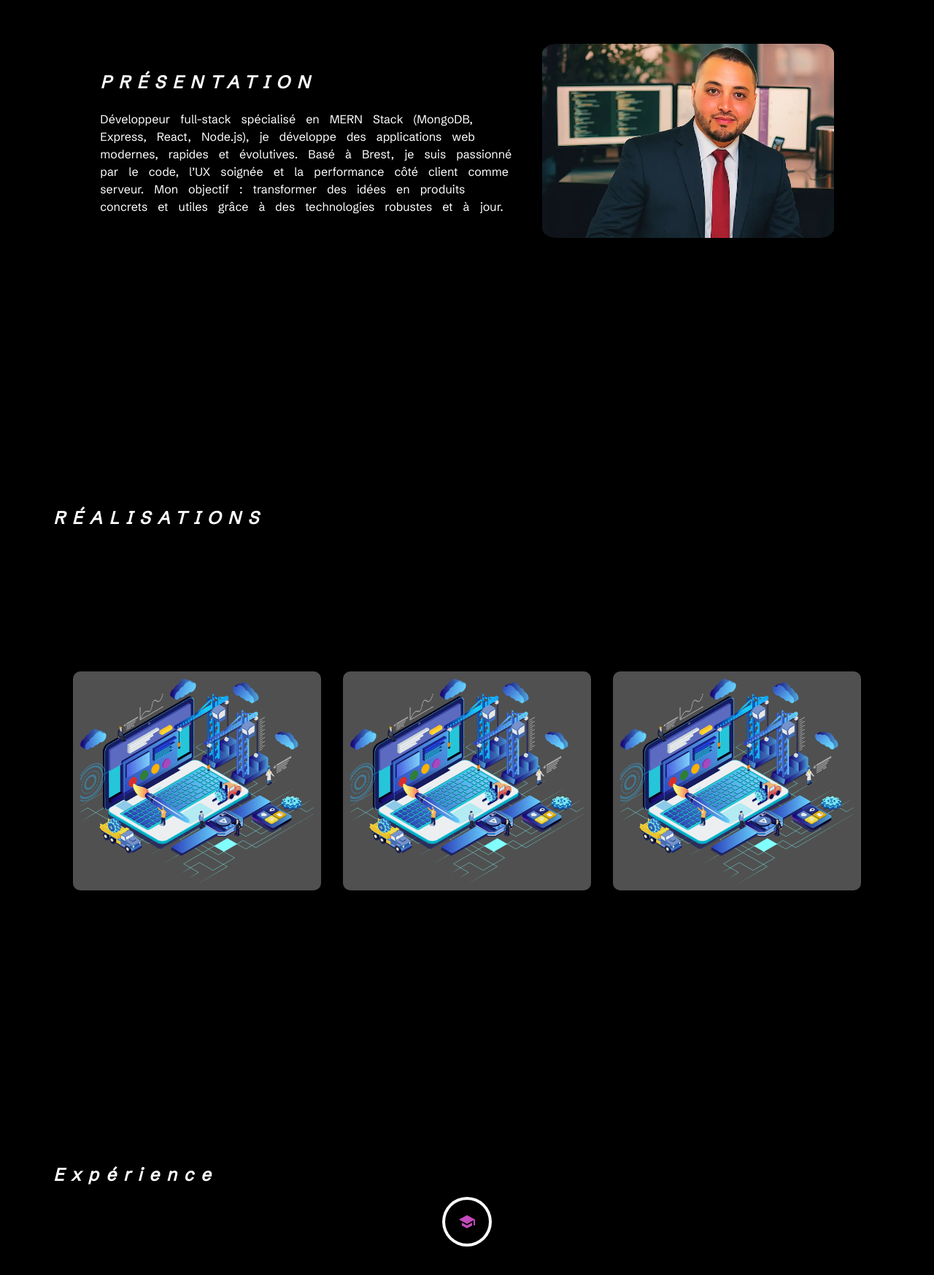
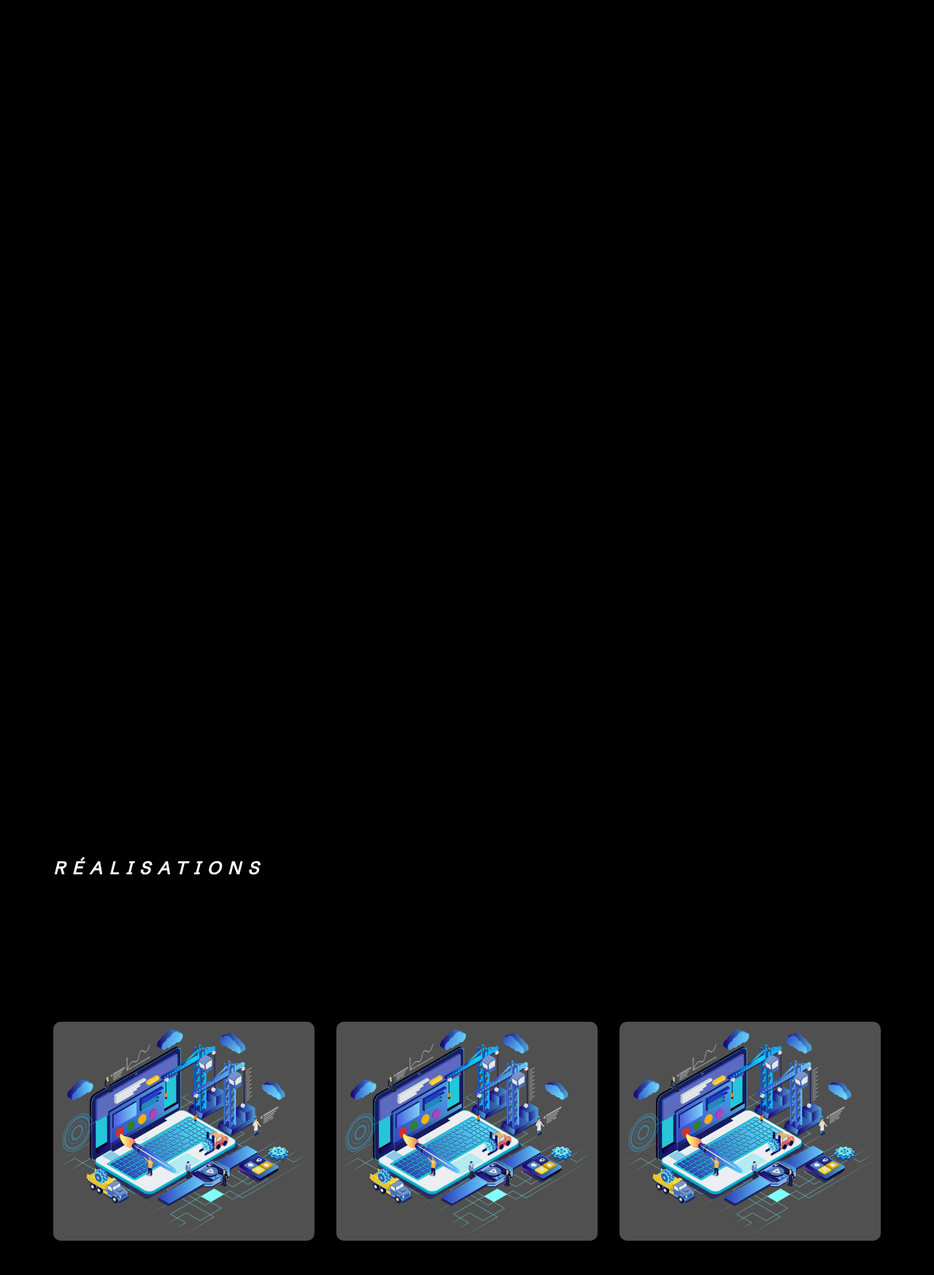
Before and after one commit to djerbiano/portfolio2025, a Next.js app: page / in a window 1280 px wide. Shown: the part 1015-2762 px from the top of the page at 73% size. Built offline with nearby package versions, Linux system fonts and the light colour scheme.

Commit message:
Implement animations to Projects and AboutMe components

```diff
--- a/app/_ui/AboutMe.jsx
+++ b/app/_ui/AboutMe.jsx
@@ -1,9 +1,48 @@
+"use client";
 import styles from "../page.module.css";
 import ImgProfile from "./ImgProfile";
+import { useRef } from "react";
+import gsap from "gsap";
+import { useGSAP } from "@gsap/react";
+import { ScrollTrigger } from "gsap/ScrollTrigger";
+
+gsap.registerPlugin(ScrollTrigger);
+
 export default function AboutMe() {
+  const containerRef = useRef(null);
+  const textRef = useRef(null);
+  const imgContainer = useRef(null);
+
+  useGSAP(() => {
+    if (containerRef.current && textRef.current && imgContainer.current) {
+      const tl = gsap.timeline({
+        scrollTrigger: {
+          trigger: containerRef.current,
+          start: "top 10%",
+          end: "bottom center",
+          scrub: true,
+          pin: true,
+        },
+      });
+
+      tl.fromTo(
+        textRef.current.children,
+        { y: 50, autoAlpha: 0 },
+        { y: 0, autoAlpha: 1, stagger: 0.3, duration: 2, ease: "power3.out" }
+      );
+
+      tl.fromTo(
+        imgContainer.current,
+        { scale: 0.9, autoAlpha: 0 },
+        { scale: 1, autoAlpha: 1, duration: 2, ease: "power3.out" },
+        "-=2"
+      );
+    }
+  });
+
   return (
-    <div className={styles.aboutContainer} id="presentation">
-      <div className={styles.aboutTextContainer}>
+    <div className={styles.aboutContainer} id="presentation" ref={containerRef}>
+      <div className={styles.aboutTextContainer} ref={textRef}>
         <h2 className={`${styles.title} ${styles.aboutTitle}`}>PRÉSENTATION</h2>
         <p>
           Développeur full-stack spécialisé en MERN Stack (MongoDB, Express, React, Node.js), je développe des
@@ -12,7 +51,7 @@ export default function AboutMe() {
           grâce à des technologies robustes et à jour.
         </p>
       </div>
-      <ImgProfile />
+      <ImgProfile animation={imgContainer} initialHidden />
     </div>
   );
 }
--- a/app/_ui/ImgProfile.jsx
+++ b/app/_ui/ImgProfile.jsx
@@ -1,3 +1,8 @@
+
+
+
+
+
 import Image from "next/image";
 import styles from "../page.module.css";
 export default function ImgProfile({ animation, initialHidden = false }) {
--- a/app/_ui/Projects.jsx
+++ b/app/_ui/Projects.jsx
@@ -1,14 +1,17 @@
+import { Fade } from "react-awesome-reveal";
 import styles from "../page.module.css";
 import OneProject from "./OneProject";
 export default function Projects() {
   return (
     <div className={styles.projectsContainer} id="realisation">
       <h2 className={styles.title}>RÉALISATIONS</h2>
-      <div className={styles.projects}>
-        {Array.from({ length: 3 }, (_, index) => (
-          <OneProject key={index}  index={index} />
-        ))}
-      </div>
+        <div className={styles.projects}>
+          <Fade direction="top" cascade damping={0.4}>
+          {Array.from({ length: 3 }, (_, index) => (
+            <OneProject key={index} index={index} />
+          ))}
+          </Fade>
+        </div>
     </div>
   );
 }
--- a/app/page.module.css
+++ b/app/page.module.css
@@ -92,7 +92,6 @@
   margin-top: 10vh;
   gap: 10vw;
   margin: auto;
-
 }
 .heroTextContainer {
   display: flex;
@@ -107,7 +106,6 @@
   font-size: 1.4rem;
   padding: 0;
   margin: 0;
-  line-height: 0.9;
   font-weight: normal;
 }
 .highlight {
@@ -149,14 +147,13 @@
   margin-top: 10vh;
   gap: 3vw;
   margin: auto;
-
 }
 .aboutTextContainer {
   width: 50%;
   word-spacing: 10px;
   line-height: 1.5;
 }
-.aboutTitle{
+.aboutTitle {
   margin-top: 0px;
 }
 .projectsContainer {
@@ -181,7 +178,6 @@
   flex-direction: column;
   justify-content: center;
   align-items: center;
-  width: 30%;
   height: 300px;
   gap: 10px;
   background-color: #505050;
@@ -534,11 +530,16 @@
     gap: 10px;
   }
 
-  .heroTextContainer {
+  /* .heroTextContainer {
     :last-child {
       margin-top: 50px;
       align-self: center;
     }
+  } */
+
+  .heroTextContainer button {
+    margin-top: 50px;
+    align-self: center;
   }
   .heroTitle {
     font-size: 1em;
```
